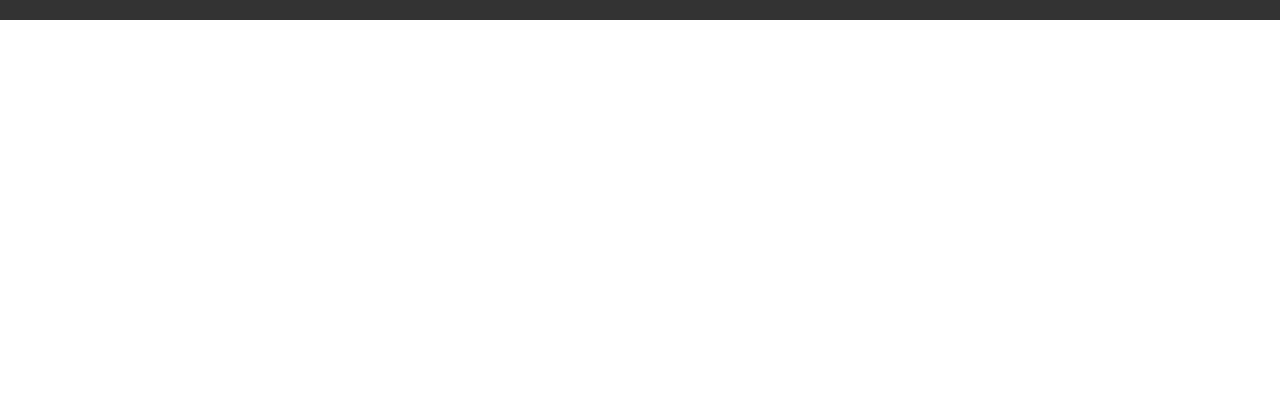
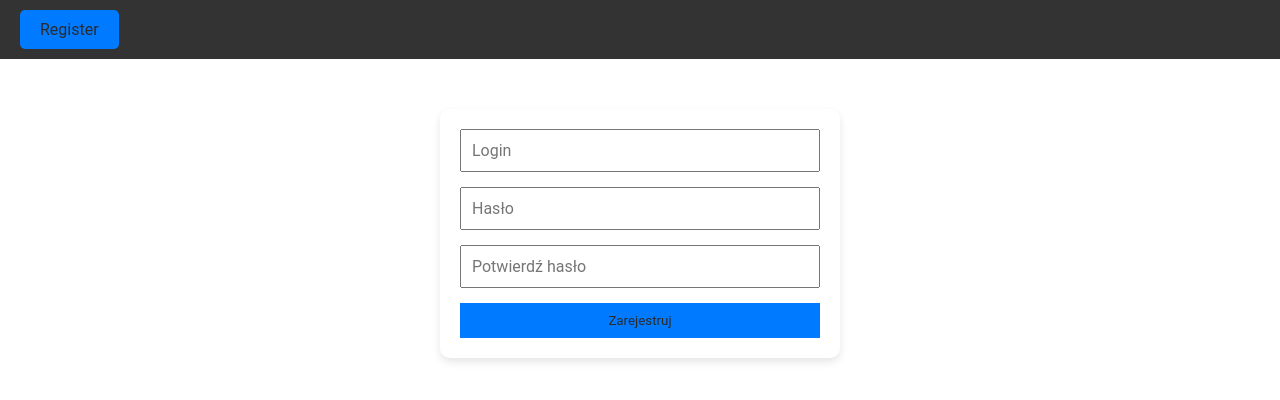
Before and after one commit to JakubRoss/DoDAT, a Vue app in the folder DoDAT.Vuet/: page /register in a window 1280 px wide. Before the commit this address had no page. Shown: the top 400 px of the page. Built offline with nearby package versions, Linux system fonts and the light colour scheme.

Commit message:
Register

```diff
--- a/DoDAT.Vuet/src/App.vue
+++ b/DoDAT.Vuet/src/App.vue
@@ -1,14 +1,42 @@
 <script setup>
 import { ref, onMounted } from "vue";
 import { useRouter } from "vue-router";
-import LogoutButton from "@/components/LogoutButton.vue";
+import api from "@/axios";
 
+// Reaktywny stan logowania
 const isLoggedIn = ref(false);
+const router = useRouter();
 
+// Sprawdzanie statusu logowania
 const checkLoginStatus = () => {
   isLoggedIn.value = document.cookie.includes("AspNetCore.Cookies");
 };
 
+// Funkcja do logowania
+const login = async (loginData) => {
+  try {
+    await api.post("/api/account/login", loginData);
+    isLoggedIn.value = true;
+    alert("Zalogowano pomyślnie!");
+    router.push("/home");
+  } catch (error) {
+    console.error("Błąd logowania:", error);
+    alert("Nieprawidłowe dane logowania lub błąd serwera.");
+  }
+};
+
+// Funkcja do wylogowania
+const logout = async () => {
+  try {
+    await api.post("/api/account/logout");
+    isLoggedIn.value = false;
+    router.push("/login");
+  } catch (error) {
+    console.error("Błąd wylogowywania:", error);
+  }
+};
+
+// Sprawdzanie statusu logowania po załadowaniu komponentu
 onMounted(() => {
   checkLoginStatus();
 });
@@ -18,7 +46,12 @@ onMounted(() => {
   <header>
     <nav class="navbar">
       <div class="navbar-content">
-        <LogoutButton v-if="isLoggedIn" />
+        <button v-if="isLoggedIn" @click="logout" class="nav-btn">
+          Logout
+        </button>
+        <button v-else @click="router.push('/register')" class="nav-btn">
+          Register
+        </button>
       </div>
     </nav>
   </header>
@@ -42,9 +75,9 @@ onMounted(() => {
   align-items: center;
 }
 
-button {
+.nav-btn {
   padding: 10px 20px;
-  background-color: #ff5c5c;
+  background-color: #007bff;
   color: white;
   border: none;
   border-radius: 5px;
@@ -54,15 +87,7 @@ button {
   margin-left: auto;
 }
 
-button:hover {
-  background-color: #e04e4e;
-}
-
-button:focus {
-  outline: none;
-}
-
-button:active {
-  background-color: #d14a4a;
+.nav-btn:hover {
+  background-color: #0056b3;
 }
 </style>
--- a/DoDAT.Vuet/src/router/index.js
+++ b/DoDAT.Vuet/src/router/index.js
@@ -1,6 +1,7 @@
 import { createRouter, createWebHistory } from "vue-router";
 import Login from "@/views/Login.vue";
 import Home from "@/views/Home.vue";
+import Register from "@/views/Register.vue"; // Dodajemy trasę rejestracji
 
 function isLoggedIn() {
   // Sprawdzamy, czy istnieje ciasteczko sesji
@@ -28,9 +29,21 @@ const router = createRouter({
       component: Home,
       beforeEnter: (to, from, next) => {
         if (isLoggedIn()) {
-          next(); // Jeśli zalogowany, załaduj Home
+          next();
         } else {
-          next("/login"); // Jeśli nie, przekieruj na stronę logowania
+          next("/login");
+        }
+      },
+    },
+    {
+      path: "/register",
+      name: "Register",
+      component: Register,
+      beforeEnter: (to, from, next) => {
+        if (isLoggedIn()) {
+          next("/home");
+        } else {
+          next();
         }
       },
     },
--- /dev/null
+++ b/DoDAT.Vuet/src/views/Register.vue
@@ -0,0 +1,91 @@
+<script setup>
+import { ref } from "vue";
+import { useRouter } from "vue-router";
+import api from "@/axios";
+
+const router = useRouter();
+
+const registerData = ref({
+  Login: "",
+  Password: "",
+  ConfirmPassword: "",
+});
+
+const register = async () => {
+  try {
+    const { Login, Password, ConfirmPassword } = registerData.value;
+
+    if (Password !== ConfirmPassword) {
+      alert("Hasła muszą się zgadzać!");
+      return;
+    }
+
+    await api.post("/api/account/register", { Login, Password });
+    alert("Rejestracja zakończona sukcesem!");
+    router.push("/login");
+  } catch (error) {
+    console.error("Błąd rejestracji:", error);
+    alert("Błąd podczas rejestracji.");
+  }
+};
+</script>
+
+<template>
+  <div class="auth-container">
+    <form @submit.prevent="register">
+      <input
+        v-model="registerData.Login"
+        type="text"
+        placeholder="Login"
+        required
+      />
+      <input
+        v-model="registerData.Password"
+        type="password"
+        placeholder="Hasło"
+        required
+      />
+      <input
+        v-model="registerData.ConfirmPassword"
+        type="password"
+        placeholder="Potwierdź hasło"
+        required
+      />
+      <button type="submit">Zarejestruj</button>
+    </form>
+  </div>
+</template>
+
+<style scoped>
+.auth-container {
+  max-width: 400px;
+  margin: 50px auto;
+  padding: 20px;
+  background: #fff;
+  border-radius: 10px;
+  box-shadow: 0 4px 8px rgba(0, 0, 0, 0.1);
+}
+
+form {
+  display: flex;
+  flex-direction: column;
+}
+
+input {
+  margin-bottom: 15px;
+  padding: 10px;
+  font-size: 16px;
+}
+
+button {
+  padding: 10px;
+  background-color: #007bff;
+  color: white;
+  border: none;
+  cursor: pointer;
+}
+
+button:hover {
+  background-color: #0056b3;
+}
+</style>
```
